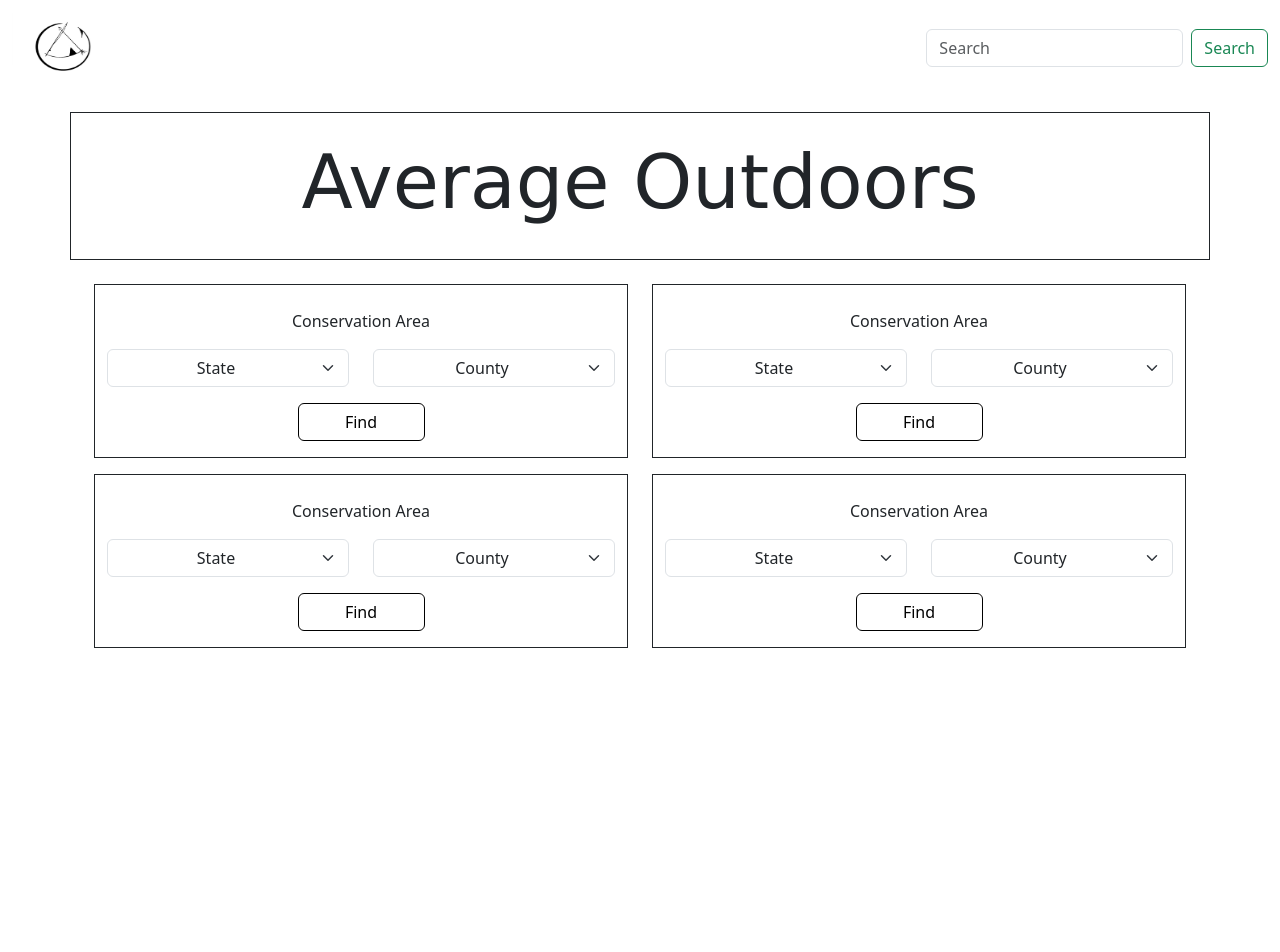
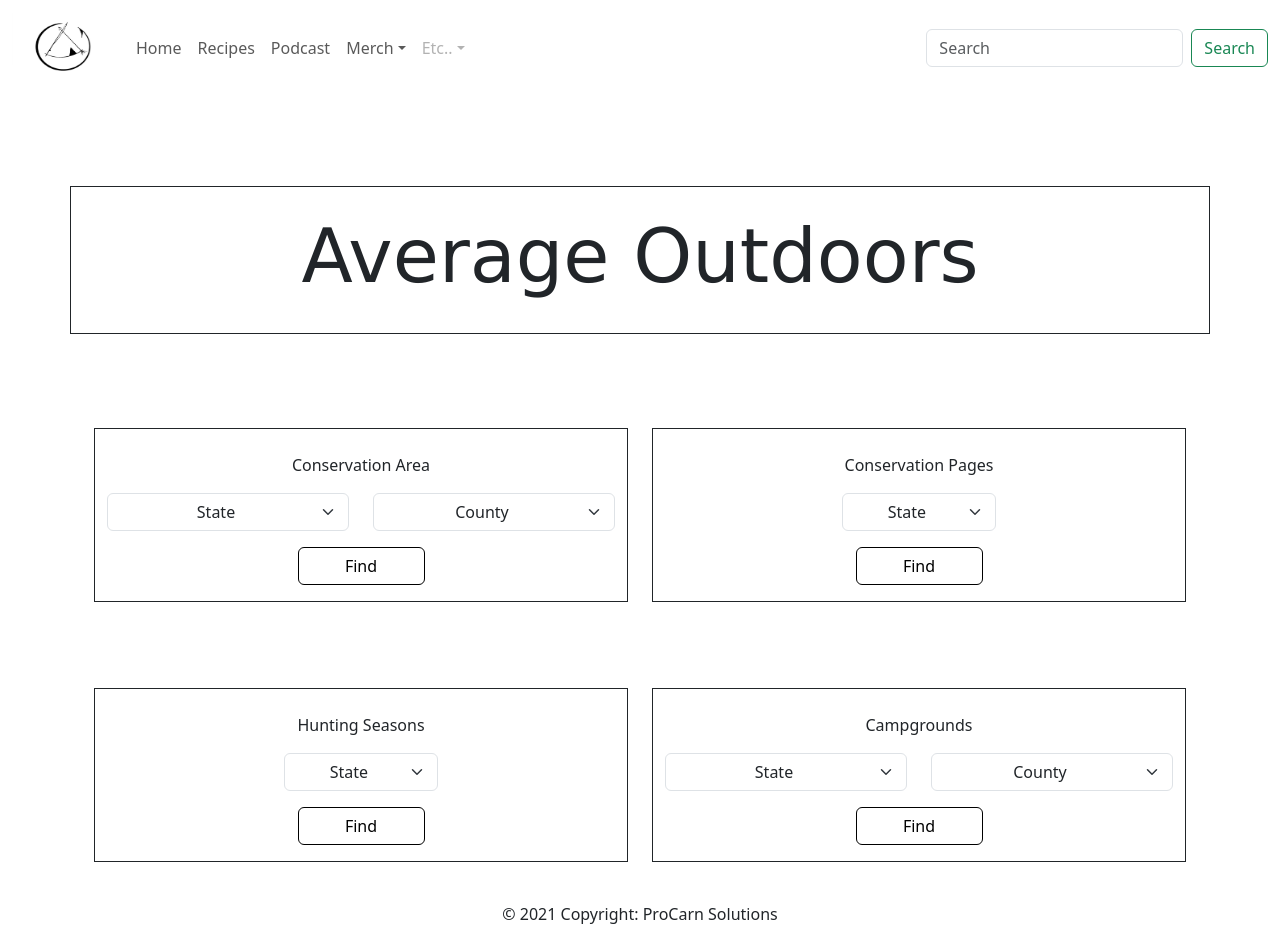
Before and after one commit to AlexProv1987/outdoors_frontend, a React (Create React App) app: page / in a window 1280 px wide. Shown: the top 952 px of the page. Before the commit the page ends 800 px from the top, so only its background shows below. Built offline with nearby package versions, Linux system fonts and the light colour scheme.

Commit message:
Stable Initial layout

```diff
--- a/src/App.css
+++ b/src/App.css
@@ -2,6 +2,15 @@
   margin: 0;
   height: 100%;
 }
+/**/
+.main-container{
+  height: 100%;
+  width: 100%;
+}
+.card-row{
+  padding-top: 70px;
+}
+/**/
 /*SEARCHBAR CSS START*/
 .search-bar{
   background-color: white;
@@ -10,6 +19,9 @@
 }
 /*SEARCHBAR CSS END*/
 /*HEADER CSS START*/
+.header-container{
+  padding-top: 90px;
+}
 .title-header{
   font-size: 75px;
   font-family: Verdana, sans-serif;
@@ -21,4 +33,7 @@
   color:black;
   border-color: black;
 }
+.card-col{
+  padding-bottom: 30px;
+}
 /*CARDS CSS END*/
--- a/src/App.js
+++ b/src/App.js
@@ -3,18 +3,21 @@
 import HomePage from "./Pages/HomePage";
 import SearchBar from './Components/SearchBar';
 import Header from './Components/Header';
+import Footer from './Components/Footer'
 import React from 'react';
 import { BrowserRouter as Router, Routes, Route } from 'react-router-dom';
+import { Container } from 'react-bootstrap';
 function App() {
   return(
   <React.StrictMode>
+     <SearchBar />
+      <Header />
     <Router>
-      <SearchBar />
-      <Header />
       <Routes>
         <Route path='/' element={<HomePage/>}></Route>
       </Routes>
     </Router>
+    <Footer />
   </React.StrictMode>
   );
 }
--- /dev/null
+++ b/src/Components/Campgrounds.js
@@ -0,0 +1,55 @@
+import { Container } from "react-bootstrap";
+import Row from 'react-bootstrap/Row';
+import Col from 'react-bootstrap/Col';
+import Button from 'react-bootstrap/Button';
+import { useState } from "react";
+const ConvervationArea = () => {
+    const [state, setState] = useState('')
+    const [county, setCounty] = useState('')
+
+    const HandleSelect = (event) => {
+        switch(event.target.name){
+            case 'state':
+                setState(event.target.value);
+                return;
+            case 'county':
+                setCounty(event.target.value);
+                return;
+            default:
+                return;
+        }
+    };
+
+    return (
+        <Container className="pt-4 border border-dark">
+            <Row className="justify-content-center text-center">
+                <Col><p>Campgrounds</p></Col>
+            </Row>
+            <Row className="text-center">
+                <Col>
+                    <select value={state} onChange={HandleSelect} name='state' required className="form-control form-select text-center" id="inlineFormCustomSelect">
+                        <option value="" disabled selected hidden={true}>State</option>
+                        <option value="Kansas">Kansas</option>
+                        <option value="Missouri">Missouri</option>
+                        <option value="California">California</option>
+                    </select>
+                </Col>
+                <Col>
+                    <select value={county} onChange={HandleSelect} name='county' required className="form-control form-select text-center" id="inlineFormCustomSelect">
+                        <option value="" disabled selected hidden={true}>County</option>
+                        <option value="County1">County1</option>
+                        <option value="County2">County2</option>
+                        <option value="County3">County3</option>
+                    </select>
+                </Col>
+            </Row>
+            <Row className="text-center pt-3 pb-3">
+                <Col>
+                    <Button className="w-25 find-btn" type='submit'>Find</Button>
+                </Col>
+            </Row>
+        </Container>
+    );
+}
+
+export default ConvervationArea;
--- /dev/null
+++ b/src/Components/ConversationPages.js
@@ -0,0 +1,47 @@
+import { Container } from "react-bootstrap";
+import Row from 'react-bootstrap/Row';
+import Col from 'react-bootstrap/Col';
+import Button from 'react-bootstrap/Button';
+import { useState } from "react";
+const ConvervationArea = () => {
+    const [state, setState] = useState('')
+    const [county, setCounty] = useState('')
+
+    const HandleSelect = (event) => {
+        switch(event.target.name){
+            case 'state':
+                setState(event.target.value);
+                return;
+            case 'county':
+                setCounty(event.target.value);
+                return;
+            default:
+                return;
+        }
+    };
+
+    return (
+        <Container className="pt-4 border border-dark">
+            <Row className="text-center">
+                <Col><p>Conservation Pages</p></Col>
+            </Row>
+            <Row className="d-flex justify-content-center">
+                <Col md={4} sm={6} xs={6}>
+                    <select value={state} onChange={HandleSelect} name='state' required className="form-control form-select text-center" id="inlineFormCustomSelect">
+                        <option value="" disabled selected hidden={true}>State</option>
+                        <option value="Kansas">Kansas</option>
+                        <option value="Missouri">Missouri</option>
+                        <option value="California">California</option>
+                    </select>
+                </Col>
+            </Row>
+            <Row className="text-center pt-3 pb-3">
+                <Col>
+                    <Button className="w-25 find-btn" type='submit'>Find</Button>
+                </Col>
+            </Row>
+        </Container>
+    );
+}
+
+export default ConvervationArea;
--- /dev/null
+++ b/src/Components/Footer.js
@@ -0,0 +1,14 @@
+import Container from 'react-bootstrap/Container';
+import Row from 'react-bootstrap/Row';
+const Footer = () => {
+    return (
+        <Container fluid ='true'>
+        <footer className="py-4">
+                <Row xs='auto' className="justify-content-center">
+                   <p>© 2021 Copyright: ProCarn Solutions</p>
+                </Row>
+        </footer>
+        </Container>
+    );
+}
+export default Footer;
--- a/src/Components/Header.js
+++ b/src/Components/Header.js
@@ -3,7 +3,7 @@
 import Col from 'react-bootstrap/Col'
 const Header = () => {
     return (
-        <Container className='header-container pt-3'>
+        <Container className='header-container'>
         <Row className='text-center'>
             <Col className="border border-dark">
             <h1 className='pt-4 pb-4 title-header'>Average Outdoors</h1>
--- /dev/null
+++ b/src/Components/HuntingSeasons.js
@@ -0,0 +1,47 @@
+import { Container } from "react-bootstrap";
+import Row from 'react-bootstrap/Row';
+import Col from 'react-bootstrap/Col';
+import Button from 'react-bootstrap/Button';
+import { useState } from "react";
+const ConvervationArea = () => {
+    const [state, setState] = useState('')
+    const [county, setCounty] = useState('')
+
+    const HandleSelect = (event) => {
+        switch(event.target.name){
+            case 'state':
+                setState(event.target.value);
+                return;
+            case 'county':
+                setCounty(event.target.value);
+                return;
+            default:
+                return;
+        }
+    };
+
+    return (
+        <Container className="pt-4 border border-dark">
+            <Row className="justify-content-center text-center">
+                <Col><p>Hunting Seasons</p></Col>
+            </Row>
+            <Row className="d-flex justify-content-center">
+                <Col md={4} sm={6} xs={6}>
+                    <select value={state} onChange={HandleSelect} name='state' required className="form-control form-select text-center" id="inlineFormCustomSelect">
+                        <option value="" disabled selected hidden={true}>State</option>
+                        <option value="Kansas">Kansas</option>
+                        <option value="Missouri">Missouri</option>
+                        <option value="California">California</option>
+                    </select>
+                </Col>
+            </Row>
+            <Row className="text-center pt-3 pb-3">
+                <Col>
+                    <Button className="w-25 find-btn" type='submit'>Find</Button>
+                </Col>
+            </Row>
+        </Container>
+    );
+}
+
+export default ConvervationArea;
--- a/src/Components/SearchBar.js
+++ b/src/Components/SearchBar.js
@@ -3,10 +3,11 @@
 import Form from 'react-bootstrap/Form';
 import Nav from 'react-bootstrap/Nav';
 import Navbar from 'react-bootstrap/Navbar';
+import NavDropdown from 'react-bootstrap/NavDropdown';
 import Logo from '../imgs/od_logo.png'
 const SearchBar = () => {
     return (
-        <Navbar className='search-bar' expand="lg">
+        <Navbar className='search-bar sticky-top' expand="lg">
         <Container fluid>
           <Navbar.Brand>
           <img
@@ -24,6 +25,21 @@
             style={{ maxHeight: '100px' }}
             navbarScroll
           >
+            <Nav.Link href="#action1">Home</Nav.Link>
+            <Nav.Link href="#action2">Recipes</Nav.Link>
+            <Nav.Link href="#">Podcast</Nav.Link>
+            <NavDropdown title="Merch" id="navbarScrollingDropdown">
+              <NavDropdown.Item href="#action3">Women</NavDropdown.Item>
+              <NavDropdown.Item href="#action4">Mens</NavDropdown.Item>
+              <NavDropdown.Item href="#action4">Kids</NavDropdown.Item>
+              <NavDropdown.Item href="#action4">All Merch</NavDropdown.Item>
+            </NavDropdown>
+            <NavDropdown disabled title="Etc.." id="navbarScrollingDropdown">
+              <NavDropdown.Item href="#action3">Thing</NavDropdown.Item>
+              <NavDropdown.Item href="#action4">Thing</NavDropdown.Item>
+              <NavDropdown.Item href="#action4">Thing</NavDropdown.Item>
+              <NavDropdown.Item href="#action4">Thing</NavDropdown.Item>
+            </NavDropdown>
           </Nav>
           <Form className="d-flex">
             <Form.Control
--- a/src/Pages/HomePage.js
+++ b/src/Pages/HomePage.js
@@ -2,22 +2,27 @@
 import Row from 'react-bootstrap/Row';
 import Col from 'react-bootstrap/Col';
 import ConvervationArea from "../Components/ConvervationArea";
+import ConversationPages from "../Components/ConversationPages";
+import HuntingSeasons from '../Components/HuntingSeasons';
+import Campgrounds from '../Components/Campgrounds';
 const HomePage = () => {
     return (
-        <Container>
+        <Container className="main-container">
             <Container className="pt-4">
-                <Row className="pb-3">
-                    <Col className="pb-3" sm={12} md={6}>
+                <Row className="card-row">
+                    <Col className="pb-3 card-col" sm={12} md={6}>
                         <ConvervationArea />
                     </Col>
+                    <Col className="pb-3 card-col" sm={12} md={6}>
+                        <ConversationPages />
+                    </Col>
+                    </Row>
+                    <Row className="card-row">
                     <Col className="pb-3" sm={12} md={6}>
-                        <ConvervationArea />
+                        <HuntingSeasons />
                     </Col>
                     <Col className="pb-3" sm={12} md={6}>
-                        <ConvervationArea />
-                    </Col>
-                    <Col className="pb-3" sm={12} md={6}>
-                        <ConvervationArea />
+                        <Campgrounds />
                     </Col>
                     </Row>
             </Container>
```
Lines whose indentation alone changed are shown as unchanged.
